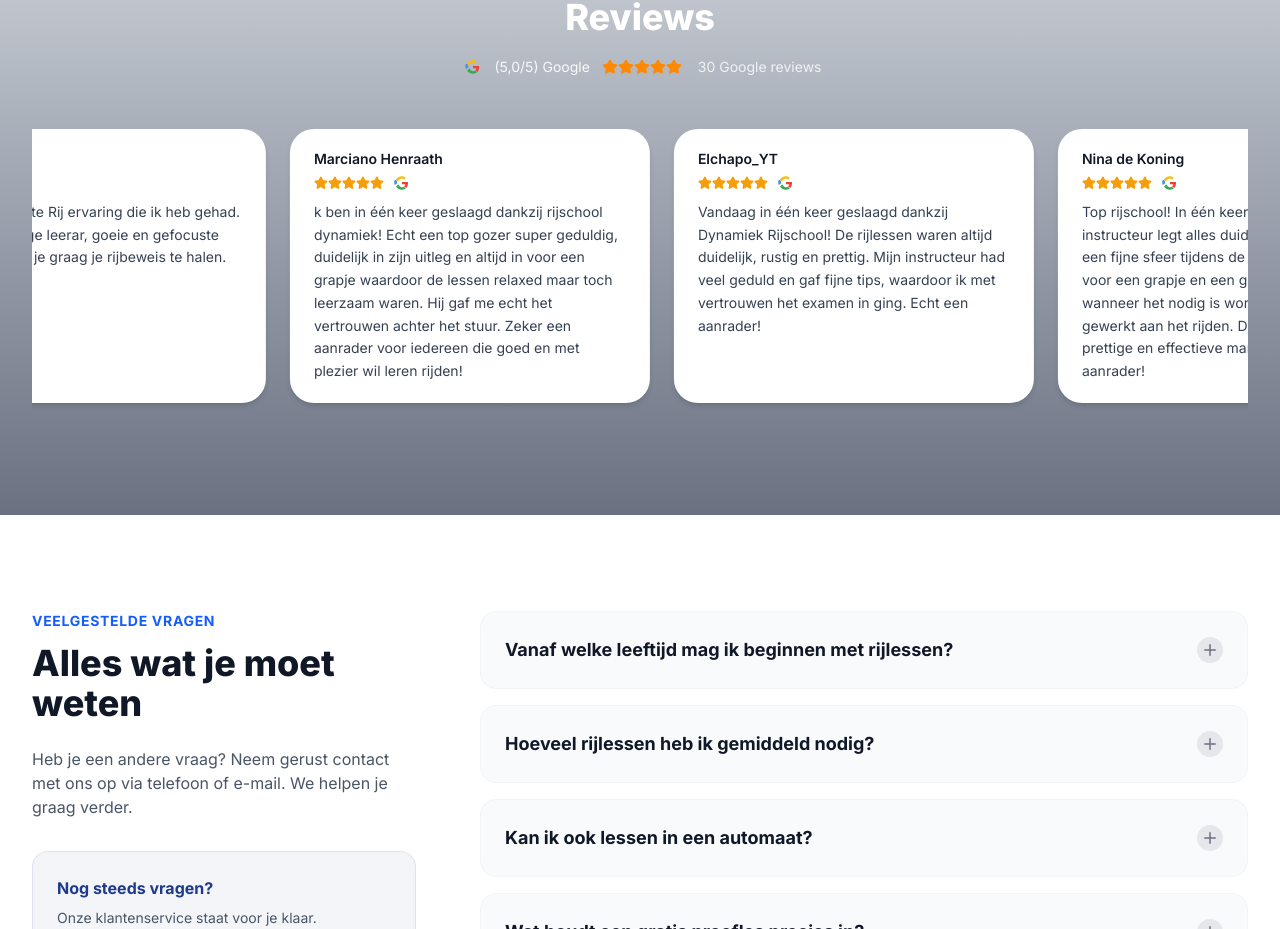
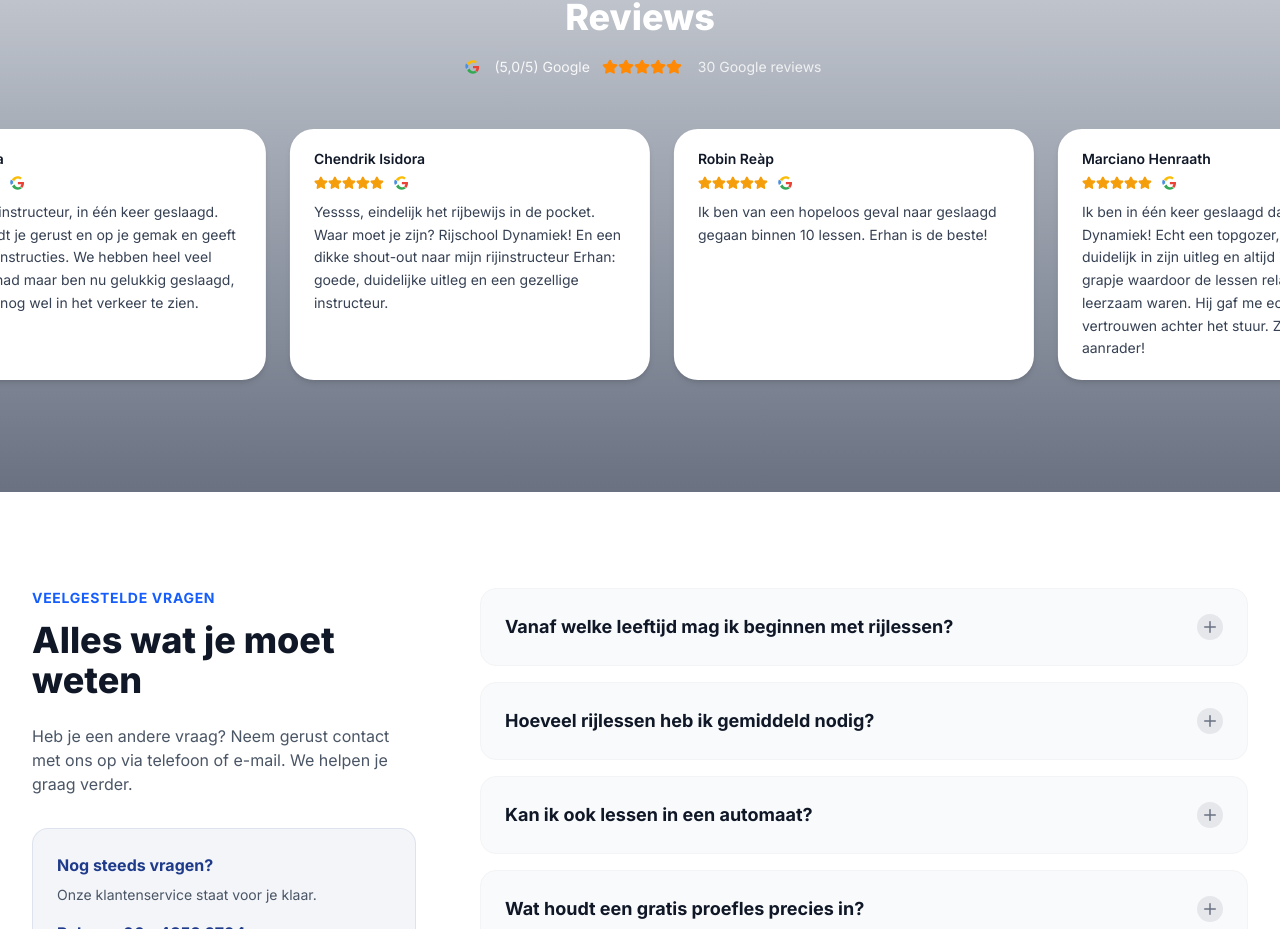
Before and after one commit to jules200769/dynamiek, a React (Vite) app: page / in a window 1280 px wide. Shown: the part 2853-3782 px from the top of the page. Built offline with nearby package versions, Linux system fonts and the light colour scheme.

Commit message:
Reviews: carousel full-width + alle Google-reviews toegevoegd (geen duplicaten)
Made-with: Cursor

```diff
--- a/src/components/Reviews.tsx
+++ b/src/components/Reviews.tsx
@@ -4,65 +4,149 @@ import { Star } from 'lucide-react';
 
 const reviews = [
   {
-    name: 'Jules Roelen',
-    text: 'Een van de beste Rij ervaring die ik heb gehad. Tofe en gezellige leerar, goeie en gefocuste lessen en helpt je graag je rijbeweis te halen.',
+    name: 'Nick Van Dullemen',
+    text: 'Heel erg tevreden. Echt een goede rijinstructeur. Ik zou Rijschool Dynamiek 100% aanraden.',
     rating: 5,
-    date: '23 uur geleden'
-  },
-  {
-    name: 'jules roelen',
-    text: 'echt een toffe gast, in 1 keer geslaagd',
-    rating: 5,
-    date: '48 minuten geleden'
-  },
-  {
-    name: 'Nick Van Dullemen',
-    text: 'heel erg tevreden. echt een goede rij instructeur. Ik zou rijschool Dynamiek 100% aanraden',
-    rating: 5,
-    date: '50 minuten geleden'
-  },
-  {
-    name: 'Nina de Koning',
-    text: 'Top rijschool! In één keer geslaagd. De instructeur legt alles duidelijk uit en zorgt voor een fijne sfeer tijdens de lessen. Er is ruimte voor een grapje en een goed gesprek, maar wanneer het nodig is wordt er ook serieus gewerkt aan het rijden. Daardoor leer je op een prettige en effectieve manier. Zeker een aanrader!',
-    rating: 5,
-    date: '3 dagen geleden'
+    date: '8 uur geleden',
   },
   {
     name: 'Kylian',
-    text: 'Een van de beste Rij ervaring die ik heb gehad. Tofe en gezellige leerar, goeie en gefocuste lessen en helpt je graag je rijbeweis te halen.',
+    text: 'Een van de beste rij-ervaringen die ik heb gehad. Toffe en gezellige leraar, goede en gefocuste lessen en hij helpt je graag je rijbewijs te halen.',
     rating: 5,
-    date: '2 weken geleden'
-  },
-  {
-    name: 'Jinte Kipping',
-    text: 'Doordat ik snel mijn rijbewijs wilde halen ben ik bij Rijschool dynamiek te recht gekomen! Na de eerste les mijn praktijk in geplant en de lessen eromheen! Dankzij Erhan heb ik in een keer mijn rijbewijs gehaald en veel lol gehad in de auto! Ik wil hem 1000x bedanken!! Echt een aanrader!',
-    rating: 5,
-    date: 'een maand geleden'
+    date: '2 weken geleden',
   },
   {
     name: 'Elchapo_YT',
     text: 'Vandaag in één keer geslaagd dankzij Dynamiek Rijschool! De rijlessen waren altijd duidelijk, rustig en prettig. Mijn instructeur had veel geduld en gaf fijne tips, waardoor ik met vertrouwen het examen in ging. Echt een aanrader!',
     rating: 5,
-    date: '2 maanden geleden'
+    date: '2 maanden geleden',
+  },
+  {
+    name: 'Jinte Kipping',
+    text: 'Doordat ik snel mijn rijbewijs wilde halen ben ik bij Rijschool Dynamiek terechtgekomen! Na de eerste les mijn praktijk ingepland en de lessen eromheen. Dankzij Erhan heb ik in één keer mijn rijbewijs gehaald en veel lol gehad in de auto. Echt een aanrader!',
+    rating: 5,
+    date: 'een maand geleden',
   },
   {
     name: 'Amy Bouwmeester',
-    text: 'Ik heb altijd heel fijn gelest bij de rijschool, veel geleerd in een korte periode waardoor ik geslaagd ben! Hele fijne lessen en een duidelijke uitleg, helpt je met alles! Kreeg er altijd motivatie door! Super goede ervaring!!',
+    text: 'Ik heb altijd heel fijn gelest bij de rijschool, veel geleerd in een korte periode waardoor ik geslaagd ben! Hele fijne lessen en een duidelijke uitleg, helpt je met alles. Kreeg er altijd motivatie door. Super goede ervaring!',
     rating: 5,
-    date: '2 maanden geleden'
+    date: '2 maanden geleden',
+  },
+  {
+    name: 'Esteban Ponce',
+    text: 'I\'ve tested different driving schools but this one was the best. Erhan\'s teaching skills made a huge difference. Not only will you learn how to properly drive and pass your exam, but you will also gain confidence on the road.',
+    rating: 5,
+    date: 'een maand geleden',
+  },
+  {
+    name: 'Mateusz Piegza',
+    text: 'Very professional driving school. Instructor knows well what he is doing. Individual approach to the client, very friendly atmosphere and flexibility made my journey for driving licence very smooth.',
+    rating: 5,
+    date: '5 maanden geleden',
+  },
+  {
+    name: 'Beemo',
+    text: 'Geweldige instructeur, geduldig en zoekt altijd oplossingen met jou. Maar nog belangrijker: eerlijk! 10 minuten korter gereden en hij trekt het niet van je lestijd af!',
+    rating: 5,
+    date: '3 weken geleden',
   },
   {
     name: 'Omar Sosa',
-    text: 'Heel lieve instructuur van eerste keer geslaagd, Erhan houd je gerust en op je gemak en geeft duidelijke instructies. We hebben heel veel plezier gehad maar ben nu gelukkig geslaagd maar hoop hem nog wel in het verkeer te zien.',
+    text: 'Heel lieve instructeur, in één keer geslaagd. Erhan houdt je gerust en op je gemak en geeft duidelijke instructies. We hebben heel veel plezier gehad maar ben nu gelukkig geslaagd, hoop hem nog wel in het verkeer te zien.',
     rating: 5,
-    date: '3 maanden geleden'
+    date: '3 maanden geleden',
   },
   {
     name: 'Marciano Henraath',
-    text: 'k ben in één keer geslaagd dankzij rijschool dynamiek! Echt een top gozer super geduldig, duidelijk in zijn uitleg en altijd in voor een grapje waardoor de lessen relaxed maar toch leerzaam waren. Hij gaf me echt het vertrouwen achter het stuur. Zeker een aanrader voor iedereen die goed en met plezier wil leren rijden!',
+    text: 'Ik ben in één keer geslaagd dankzij Rijschool Dynamiek! Echt een topgozer, super geduldig, duidelijk in zijn uitleg en altijd in voor een grapje waardoor de lessen relaxed maar toch leerzaam waren. Hij gaf me echt het vertrouwen achter het stuur. Zeker een aanrader!',
     rating: 5,
-    date: '4 maanden geleden'
-  }
+    date: '4 maanden geleden',
+  },
+  {
+    name: 'Chendrik Isidora',
+    text: 'Yessss, eindelijk het rijbewijs in de pocket. Waar moet je zijn? Rijschool Dynamiek! En een dikke shout-out naar mijn rijinstructeur Erhan: goede, duidelijke uitleg en een gezellige instructeur.',
+    rating: 5,
+    date: 'een maand geleden',
+  },
+  {
+    name: 'Jim Kelly Abdi',
+    text: 'Een geweldige rijschool. De instructeur neemt goed de tijd voor je en weet alles op een duidelijke manier uit te leggen. Ook is de communicatie altijd zeer fijn en persoonlijk. Zeker een aanrader!',
+    rating: 5,
+    date: '3 maanden geleden',
+  },
+  {
+    name: 'Abas Alizada',
+    text: 'Echt een fijne instructeur, Erhan Arisoy. Hij heeft mij heel duidelijk uitgelegd hoe ik moet autorijden. Daarnaast is hij erg aardig en vriendelijk. Dankzij hem ben ik geslaagd.',
+    rating: 5,
+    date: '6 maanden geleden',
+  },
+  {
+    name: 'Bouke en Angeline Valks',
+    text: 'Erhan is een toppertje! Heeft oog voor de leerling, is geduldig en neemt een positieve energie mee. Afgelopen maanden met plezier in de auto gezeten waarin hij mij veel heeft geleerd. Zet de leerling altijd op nummer één. Bedankt Erhan!',
+    rating: 5,
+    date: '6 maanden geleden',
+  },
+  {
+    name: 'Edwin Estrella',
+    text: 'I\'m from Ecuador and have an Ecuadorian driving licence. Driving in the Netherlands is very different, but thanks to Erhan I quickly adapted. Great explanations, patience and clear tips. Highly recommended for expats.',
+    rating: 5,
+    date: '7 maanden geleden',
+  },
+  {
+    name: 'Noor Klai',
+    text: 'Toen ik begon met rijlessen was ik erg angstig op de weg. Na eerdere ervaringen bij een andere rijschool had ik weinig vertrouwen in mezelf. Bij Rijschool Dynamiek heb ik mijn vertrouwen teruggekregen en ben ik uiteindelijk geslaagd. Ontzettend dankbaar!',
+    rating: 5,
+    date: '6 maanden geleden',
+  },
+  {
+    name: 'Mustang 2022',
+    text: 'Super gezellige en professionele rijschool. Ze kijken precies naar wat je nodig hebt en wat je mist om er zeker van te zijn dat je gaat slagen. Je rijdt heel erg op je gemak en leert van de lessen als de snelste. Ik kan het iedereen aanraden!',
+    rating: 5,
+    date: '11 maanden geleden',
+  },
+  {
+    name: 'Yana van Loon',
+    text: 'Fijne rijschool! Kijkt echt naar wat je nodig hebt en heeft hierin geduld. Gezellig en professioneel. Superblij dat ik hier lessen heb gevolgd en hierdoor ben geslaagd!',
+    rating: 5,
+    date: '2 maanden geleden',
+  },
+  {
+    name: 'Wojciech Cyrupa',
+    text: 'I had a great experience with Rijschool Dynamiek. The lessons were of high quality, easy to understand, and always included clear instructions. The teaching approach helped me pass my exam. I fully recommend RD.',
+    rating: 5,
+    date: 'een jaar geleden',
+  },
+  {
+    name: 'Adelina Paumere',
+    text: 'Geslaagd in nog geen 4 maanden in één keer. Een aanrader voor iedereen die nog naar een goede rijschool zoekt!',
+    rating: 5,
+    date: '6 maanden geleden',
+  },
+  {
+    name: 'Wilma Weijters',
+    text: 'Super professionele rijschool. Als je gaat voor kwaliteit en goede rijlessen, ben je hier aan het juiste adres.',
+    rating: 5,
+    date: 'een jaar geleden',
+  },
+  {
+    name: 'Robin Reàp',
+    text: 'Ik ben van een hopeloos geval naar geslaagd gegaan binnen 10 lessen. Erhan is de beste!',
+    rating: 5,
+    date: '9 maanden geleden',
+  },
+  {
+    name: 'A Abdi DINI',
+    text: 'Heel goede rijschool, veel geduld en ze leren je alles.',
+    rating: 5,
+    date: '11 maanden geleden',
+  },
+  {
+    name: 'Braierd Noventa',
+    text: 'Bedankt voor je hulp. Jij bent de beste bro!',
+    rating: 5,
+    date: '11 maanden geleden',
+  },
 ];
 
 export default function Reviews() {
@@ -137,8 +221,10 @@ export default function Reviews() {
             <span className="ml-2 text-white/80">30 Google reviews</span>
           </div>
         </motion.div>
+      </div>
 
-        <div className="relative w-full overflow-hidden">
+      {/* Full-width carousel, los van de container zodat hij de hele viewport breedte kan gebruiken */}
+      <div className="relative w-full overflow-hidden px-4 sm:px-6 lg:px-8">
         <motion.div
           className="flex gap-6 pb-4 w-full"
           animate={{ x: ['-50%', '0%'] }}
@@ -207,8 +293,6 @@ export default function Reviews() {
           ))}
         </motion.div>
       </div>
-
-      </div>
     </section>
   );
 }
```
Lines whose indentation alone changed are shown as unchanged.
